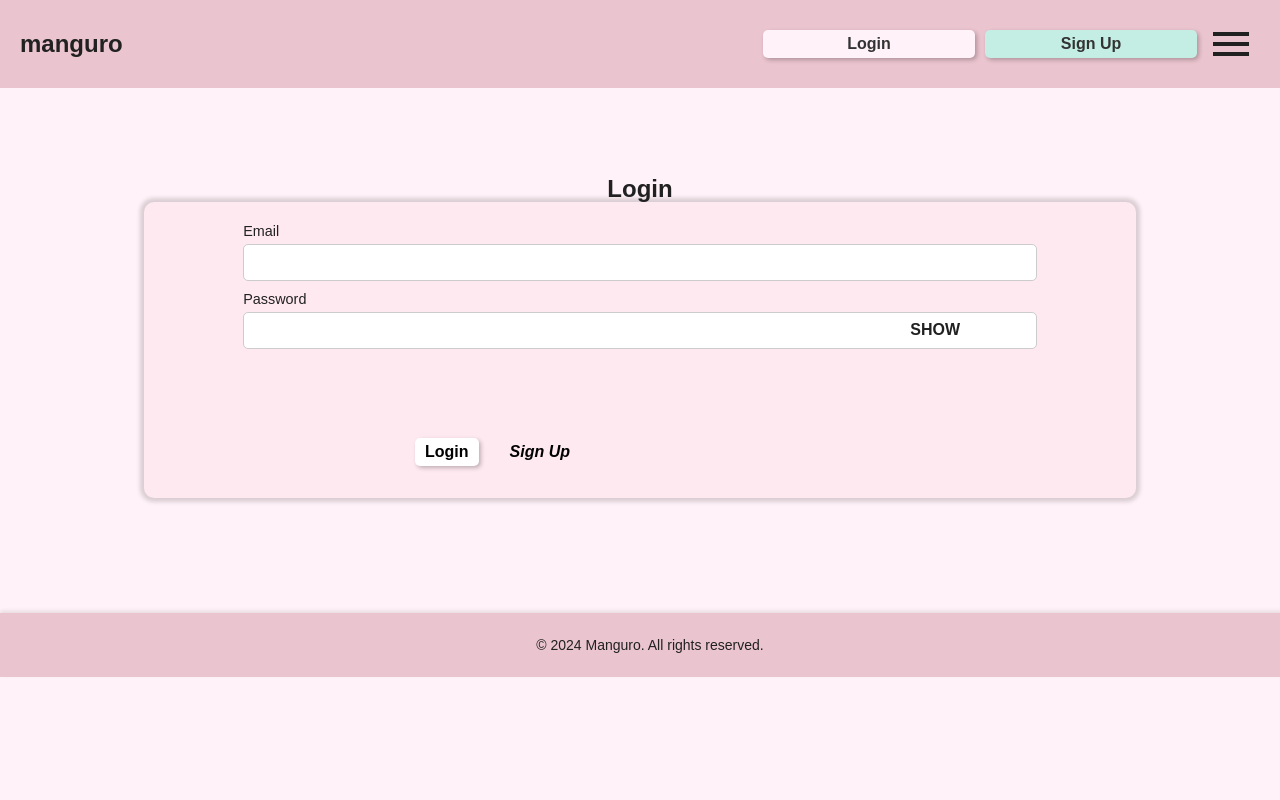
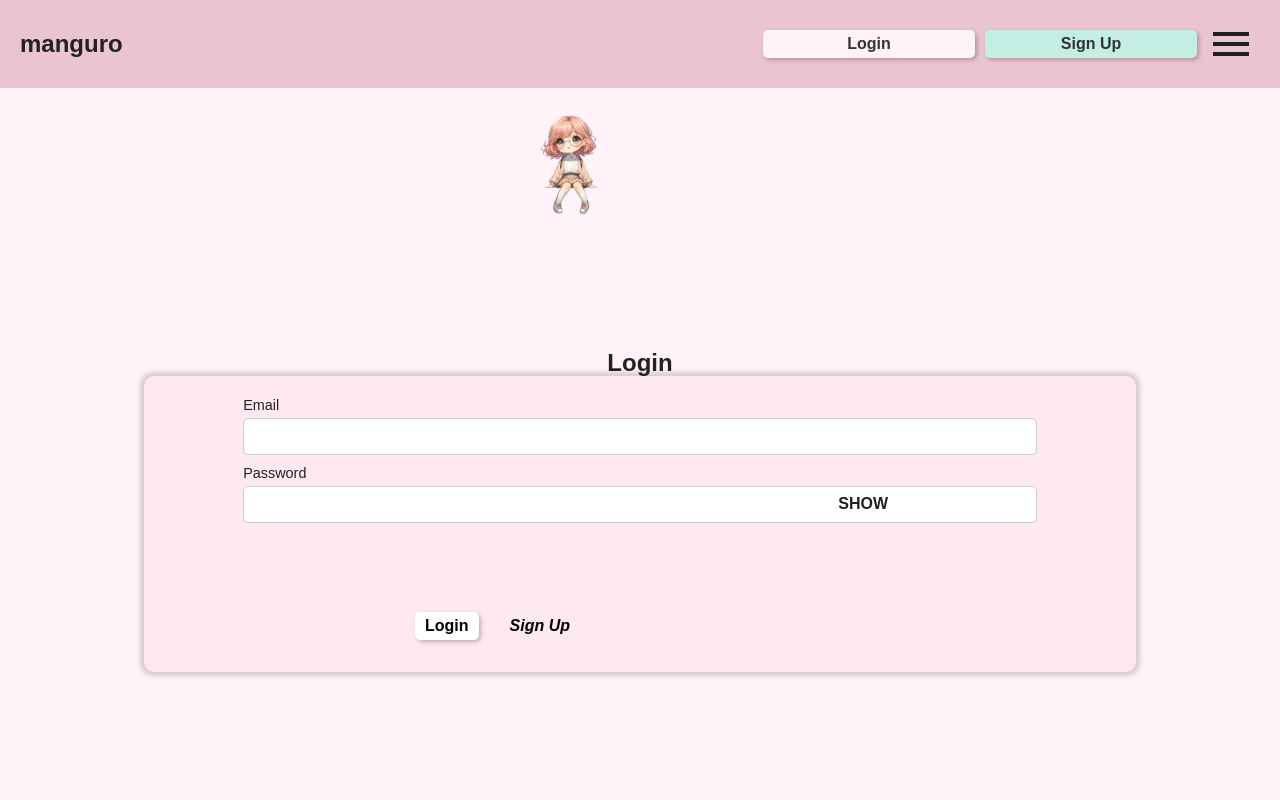
Before and after one commit to Tathkage/manguro, a Next.js app in the folder frontend/: page /login in a window 1280 px wide. Shown: the top 800 px of the page. Built offline with nearby package versions, Linux system fonts and the light colour scheme.

Commit message:
Added Mascots
Added login and sign-up mascots.

```diff
--- a/frontend/src/app/login/page.tsx
+++ b/frontend/src/app/login/page.tsx
@@ -1,7 +1,9 @@
 'use client';
 
+import Image from 'next/image';
 import React, { useState } from 'react';
 import styles from '../../styles/login.module.css';
+import femaleMascot from '../../../public/images/login-avatar.png'
 
 export default function Login() {
   const [showPassword, setShowPassword] = useState(false);
@@ -11,6 +13,19 @@ export default function Login() {
   };
 
   return (
+    <>
+      <section>
+        <div className={styles['mascot-container']}>
+          <Image
+            src={femaleMascot}
+            alt="Female Manguro Mascot"
+            width={500}
+            height={500}
+            className={styles['login-avatar']}
+          />
+        </div>
+      </section>
+
       <section className={styles['login-section']}>
         <h1>Login</h1>
         <form className={styles['login-form']}>
@@ -37,5 +52,6 @@ export default function Login() {
           </div>
         </form>
       </section>
+    </>
   );
 }
--- a/frontend/src/styles/login.module.css
+++ b/frontend/src/styles/login.module.css
@@ -1,13 +1,27 @@
+.mascot-container {
+    position: absolute;
+    top: 115px;
+    left: 50%;
+    transform: translateX(-120%);
+    z-index: 1;
+}
+
+.login-avatar {
+    width: 100px;
+    height: auto;
+}
+
 .login-section {
     display: flex;
     flex-direction: column;
     align-items: center;
     justify-content: center;
+    position: relative;
     height: 37vh;
     width: 80%;
     margin-left: 10%;
-    margin-top: 6%;
-    margin-bottom: 6%;
+    margin-top: 20%;
+    margin-bottom: 20%;
     background-color: #FFE9F1;
     border-radius: 10px;
     box-shadow: 0 0 4px 4px rgba(0, 0, 0, 0.15);
--- a/frontend/src/styles/signup.module.css
+++ b/frontend/src/styles/signup.module.css
@@ -1,3 +1,16 @@
+.mascot-container {
+    position: absolute;
+    top: 111px;
+    left: 50%;
+    transform: translateX(20%);
+    z-index: 1;
+}
+
+.login-avatar {
+    width: 100px;
+    height: auto;
+}
+
 .signup-section {
     display: flex;
     flex-direction: column;
@@ -6,8 +19,8 @@
     height: 70vh;
     width: 80%;
     margin-left: 10%;
-    margin-top: 6%;
-    margin-bottom: 6%;
+    margin-top: 20%;
+    margin-bottom: 20%;
     background-color: #FFE9F1;
     border-radius: 10px;
     box-shadow: 0 0 4px 4px rgba(0, 0, 0, 0.15);
```
Also changed, not shown: frontend/src/app/signup/page.tsx (+18 -0 lines). Lines whose indentation alone changed are shown as unchanged.
